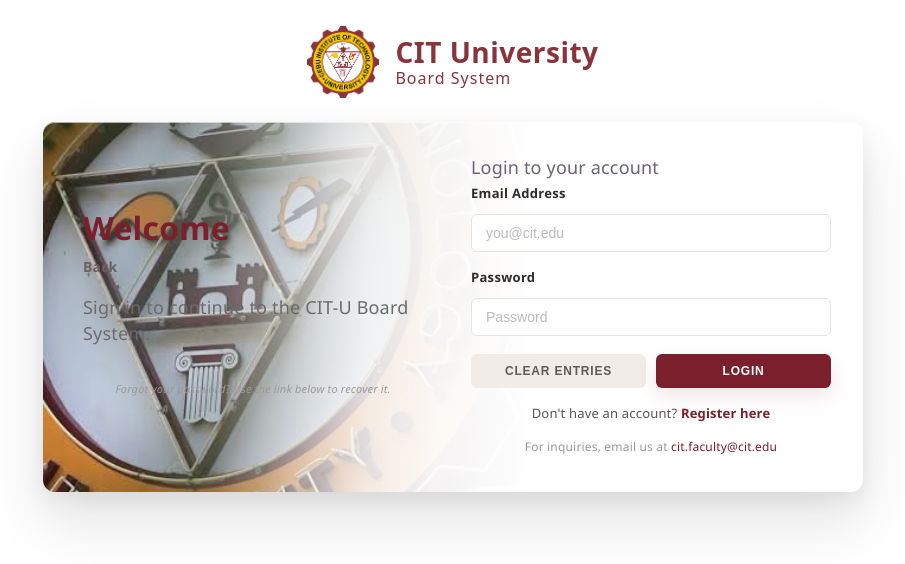
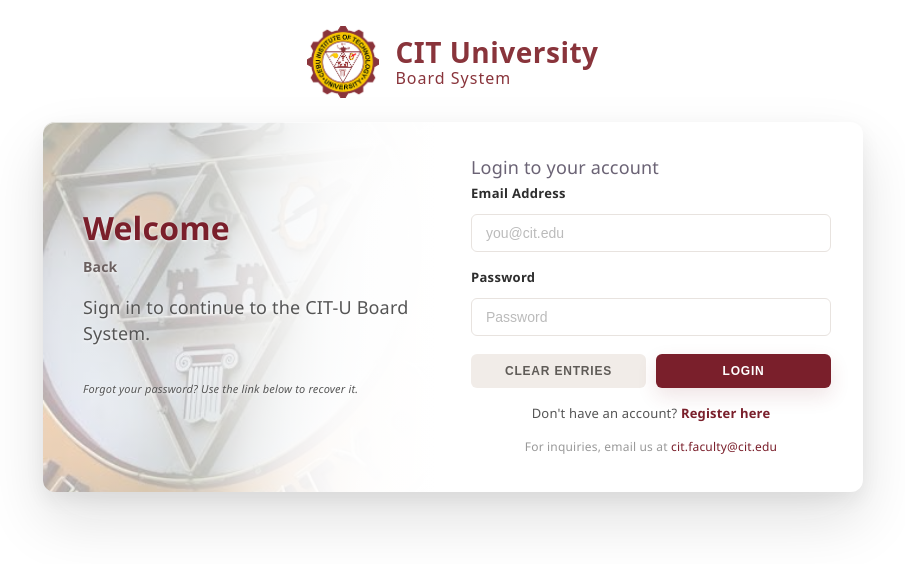
Before and after one commit to niccomalds/-csit321-appdev-crammers, a React app in the folder frontend/: page /login in a window 1280 px wide. Shown: the top 564 px of the page, without its empty margins (187-1092 px from the left). Built offline with nearby package versions, Linux system fonts and the light colour scheme; the HTML template or start-up script is replaced by a standard one.

Commit message:
lowered the cit-u image opacity

```diff
--- a/frontend/src/pages/RegisterPage.css
+++ b/frontend/src/pages/RegisterPage.css
@@ -30,15 +30,15 @@ body {
   width: 100%;
   max-width: 820px;
   background-color: #ffffff;
-  /* background image placed on the left and faded to white on the right */
-  background-image: linear-gradient(to right, rgba(255,255,255,0) 0%, rgba(255,255,255,0.05) 25%, rgba(255,255,255,0.15) 35%, rgba(255,255,255,0.3) 42%, rgba(255,255,255,0.5) 50%, rgba(255,255,255,0.7) 58%, rgba(255,255,255,0.85) 66%, rgba(255,255,255,0.95) 80%, rgba(255,255,255,1) 100%), url('../assets/images/cit-u.jpg');
+  /* background image placed on the left and faded to white on the right, balanced to keep both image and text visible */
+  background-image: linear-gradient(to right, rgba(255, 255, 255, 0.65) 0%, rgba(255, 255, 255, 0.65) 25%, rgba(255, 255, 255, 0.75) 35%, rgba(255, 255, 255, 0.85) 42%, rgba(255, 255, 255, 0.92) 50%, rgba(255, 255, 255, 0.97) 58%, rgba(255, 255, 255, 0.99) 66%, rgba(255, 255, 255, 1) 80%, rgba(255, 255, 255, 1) 100%), url('../assets/images/cit-u.jpg');
   background-repeat: no-repeat;
   background-position: left center;
   background-size: 60% auto;
   border-radius: 12px;
   padding: 12px;
   /* strong outer drop shadow to lift the card */
-  box-shadow: 0 28px 60px rgba(15, 15, 15, 0.12), 0 8px 20px rgba(15,15,15,0.06), inset 0 1px 0 rgba(255,255,255,0.6);
+  box-shadow: 0 28px 60px rgba(15, 15, 15, 0.12), 0 8px 20px rgba(15, 15, 15, 0.06), inset 0 1px 0 rgba(255, 255, 255, 0.6);
   margin-top: 8px;
 }
 
@@ -82,17 +82,28 @@ body {
   font-size: 32px;
   margin: 0 0 8px 0;
   line-height: 1;
+  text-shadow: 0 1px 3px rgba(255, 255, 255, 0.9);
 }
 
 .card-sub {
   font-size: 14px;
   color: #6b6060;
   font-weight: 600;
+  text-shadow: 0 1px 3px rgba(255, 255, 255, 0.9);
 }
 
 .register-left-note {
   margin: 10px 0 18px 0;
-  color: #6b6b6b;
+  color: #555555;
+  font-weight: 500;
+  text-shadow: 0 1px 3px rgba(255, 255, 255, 0.9);
+}
+
+.register-left-content .register-apply-note {
+  color: #555555;
+  font-weight: 500;
+  text-align: left;
+  text-shadow: 0 1px 3px rgba(255, 255, 255, 0.9);
 }
 
 .register-right {
@@ -149,7 +160,7 @@ body {
 
 .register-form-group input:focus {
   border-color: #7a1f2b;
-  box-shadow: 0 0 0 4px rgba(122,31,43,0.05);
+  box-shadow: 0 0 0 4px rgba(122, 31, 43, 0.05);
   background: #ffffff;
 }
 
@@ -185,7 +196,7 @@ body {
   text-transform: uppercase;
   width: 100%;
   max-width: 260px;
-  box-shadow: 0 10px 24px rgba(122,31,43,0.12);
+  box-shadow: 0 10px 24px rgba(122, 31, 43, 0.12);
 }
 
 .register-btn-apply:hover {
@@ -237,7 +248,7 @@ body {
 .register-btn-primary {
   background: #7a1f2b;
   color: white;
-  box-shadow: 0 8px 20px rgba(122,31,43,0.12);
+  box-shadow: 0 8px 20px rgba(122, 31, 43, 0.12);
 }
 
 .register-btn-primary:hover {
```
